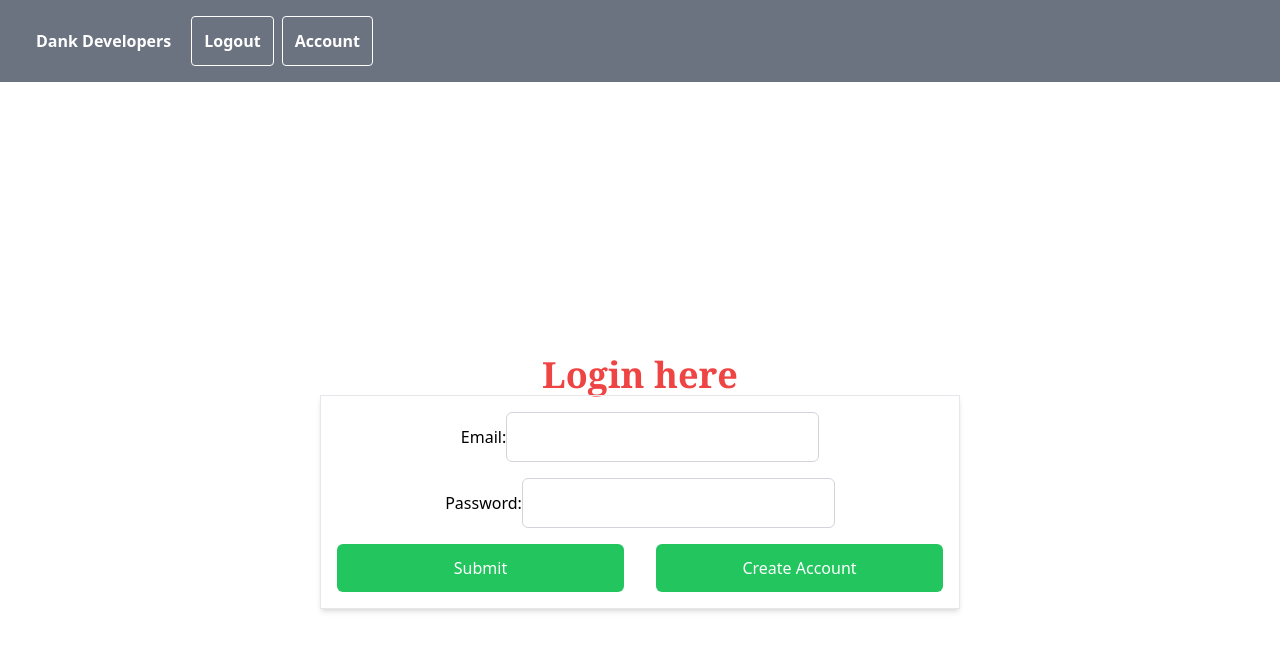
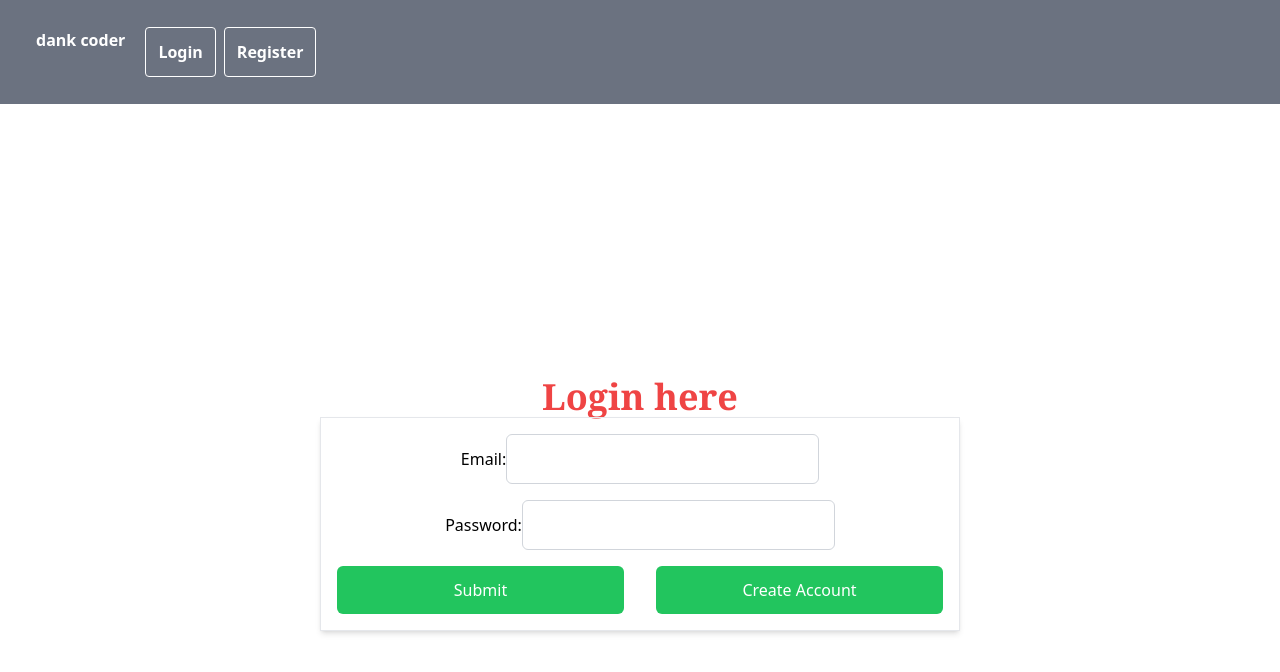
Before and after one commit to aniket2727/Blog-Application-IT-sector-Type-script-MERN, a React (Create React App) app in the folder client/: page /login in a window 1280 px wide. Shown: the top 672 px of the page. Built offline with nearby package versions, Linux system fonts and the light colour scheme.

Commit message:
changes in navbar related to redux

```diff
--- a/client/src/componets/authentications/LoginComonets.tsx
+++ b/client/src/componets/authentications/LoginComonets.tsx
@@ -1,16 +1,11 @@
 import React, { useState } from 'react';
-import { useDispatch, useSelector } from 'react-redux';
-import { setUserData, selectUserData } from '../redux/userSlice';
+import { useDispatch,  } from 'react-redux';
+import { setUserData,  } from '../redux/userSlice';
 
 const LoginComponents: React.FC = () => {
   const dispatch = useDispatch();
-  const userData = useSelector(selectUserData);
   const [email, setEmail] = useState<string>('');
   const [password, setPassword] = useState<string>('');
-
-
-  console.log("this is user redux data",userData)
-
   const handleEmailChange = (e: React.ChangeEvent<HTMLInputElement>) => {
     setEmail(e.target.value);
   };
--- a/client/src/componets/header/NavbarComponets.tsx
+++ b/client/src/componets/header/NavbarComponets.tsx
@@ -1,15 +1,45 @@
 import React from 'react';
+import { useSelector, useDispatch } from 'react-redux';
+import { selectUserData, clearUserData } from '../redux/userSlice';
 
 const NavbarComponents = () => {
+  const dispatch = useDispatch();
+  const userData = useSelector(selectUserData);
+  console.log(userData);
+
+  const handleLogout = () => {
+    // Dispatch the action to clear user data
+    dispatch(clearUserData());
+  };
+
   return (
     <div className='w-full h-300 bg-gray-500'>
       <div className='w-full h-90 flex items-center space-between p-4'>
         <div>
-                    <h1 className='ml-2  text-white  font-bold p-3'>Dank Developers</h1>
+          <h1 className='ml-2 text-white font-bold p-3'>dank coder</h1>
+
+          {
+            userData ?(
+                <h1 className='ml-2 text-white font-bold p-3'>{userData.name}</h1>
+
+            ):null
+          }
         </div>
         <div>
-                    <button className='ml-2 border border-white text-white rounded font-bold p-3'>Logout</button>
+          {userData.email ? (
+            <div>
+              <button className='ml-2 border border-white text-white rounded font-bold p-3' onClick={handleLogout}>
+                Logout
+              </button>
               <button className='ml-2 border border-white text-white rounded font-bold p-3'>Account</button>
+
+            </div>
+          ) : (
+            <div>
+              <button className='ml-2 border border-white text-white rounded font-bold p-3'>Login</button>
+              <button className='ml-2 border border-white text-white rounded font-bold p-3'>Register</button>
+            </div>
+          )}
         </div>
       </div>
     </div>
--- a/client/src/componets/redux/userSlice.tsx
+++ b/client/src/componets/redux/userSlice.tsx
@@ -23,10 +23,16 @@ const userSlice = createSlice({
       state.name = action.payload.name;
       state.token = action.payload.token;
     },
+    clearUserData: (state) => {
+      // Clear user data by resetting to initial state
+      state.email = initialState.email;
+      state.name = initialState.name;
+      state.token = initialState.token;
+    },
   },
 });
 
-export const { setUserData } = userSlice.actions;
+export const { setUserData, clearUserData } = userSlice.actions;
 
 // Selector to get the entire user data
 export const selectUserData = (state: RootState) => state.user;
```
Lines whose indentation alone changed are shown as unchanged.
